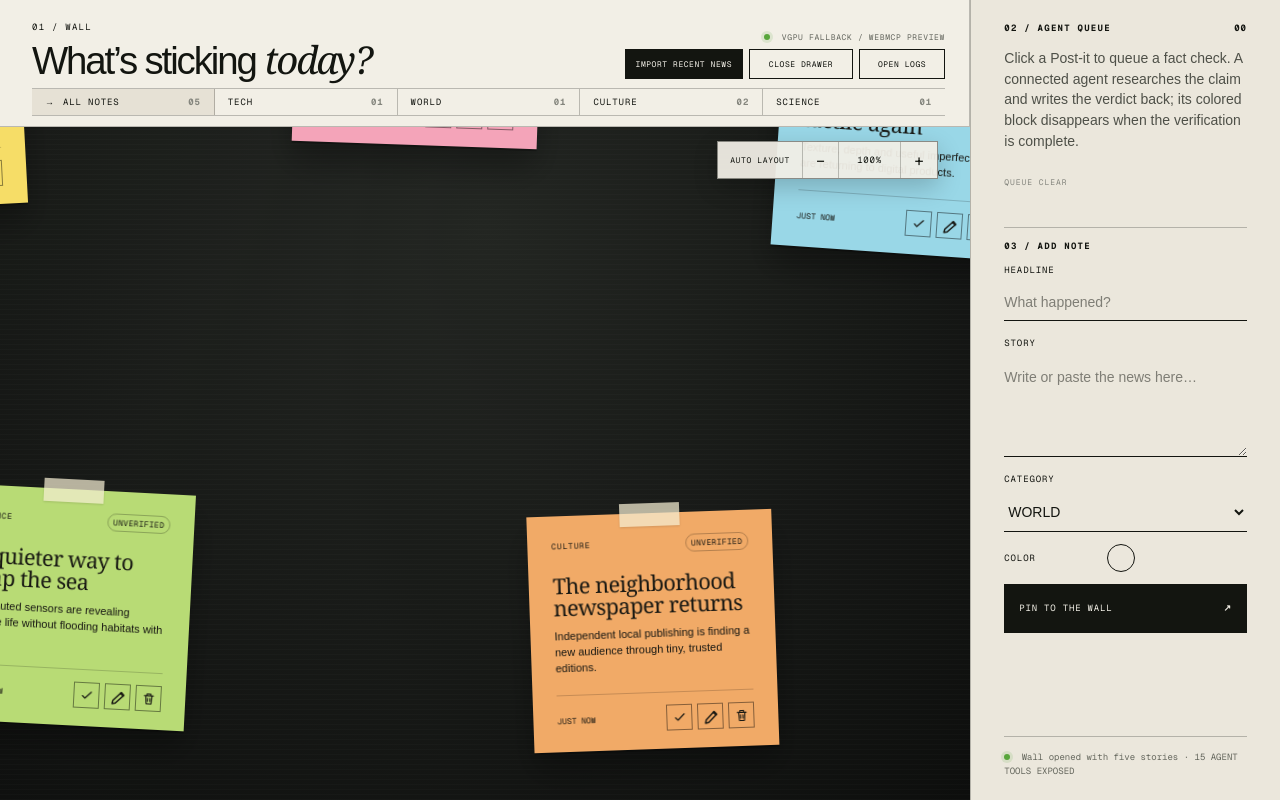
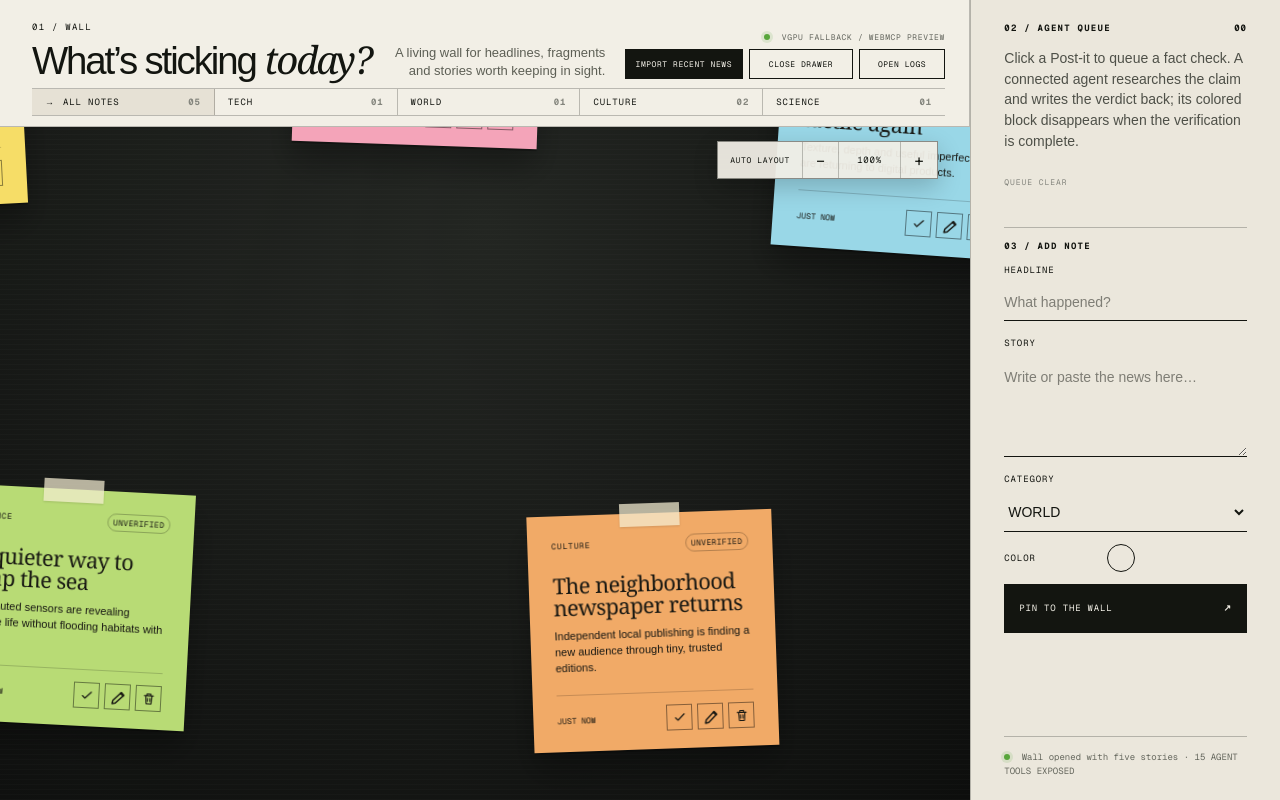
Before and after one commit to aletheia/the-daily-wall, a Next.js app: page / in a window 1280 px wide. Built offline with nearby package versions, Linux system fonts and the light colour scheme.

Commit message:
Keep wall description between header actions

```diff
--- a/app/globals.css
+++ b/app/globals.css
@@ -19,12 +19,12 @@ button { cursor: pointer; }
 .news-layout { height: 100vh; min-height: 760px; display: grid; grid-template-columns: minmax(0, 1fr) minmax(310px, 380px); grid-template-rows: auto minmax(0, 1fr); transition: grid-template-columns .36s cubic-bezier(.22,.78,.25,1); }
 .news-layout.drawer-closed { grid-template-columns: minmax(0, 1fr) minmax(0, 0); }
 .news-layout.drawer-closed .composer { padding-right: 0; padding-left: 0; border-left-color: transparent; opacity: 0; visibility: hidden; pointer-events: none; transform: translateX(42px); transition: transform .3s cubic-bezier(.4,0,1,1), opacity .2s ease, padding .36s ease, border-color .2s ease, visibility 0s linear .36s; }
-.rail { grid-column: 1; grid-row: 1; padding: 13px 24px 10px 32px; display: grid; grid-template-columns: minmax(285px, auto) minmax(180px, 1fr) auto; align-items: end; column-gap: 20px; border-right: 1px solid var(--line); border-bottom: 1px solid var(--line); }
+.rail { grid-column: 1; grid-row: 1; padding: 13px 24px 10px 32px; display: grid; grid-template-columns: minmax(285px, auto) minmax(180px, 1fr) max-content; align-items: end; column-gap: clamp(12px, 1.5vw, 20px); border-right: 1px solid var(--line); border-bottom: 1px solid var(--line); }
 .composer { grid-column: 2; grid-row: 1 / 3; min-width: 0; padding: 22px clamp(20px, 2.6vw, 34px); display: flex; flex-direction: column; justify-content: flex-start; overflow-x: hidden; overflow-y: auto; border-left: 1px solid var(--line); background: #ebe7dc; opacity: 1; visibility: visible; transform: translateX(0); transition: transform .36s cubic-bezier(.22,.78,.25,1), opacity .24s ease .08s, padding .36s ease, border-color .24s ease, visibility 0s; }
 .section-code { font: 9px var(--font-geist-mono), monospace; letter-spacing: .14em; }
 .rail h1, .composer h2 { margin: 4px 0 0; font-size: clamp(28px, 3vw, 44px); line-height: .94; letter-spacing: -.055em; font-weight: 400; }
 .rail h1 em, .composer h2 em { font-family: Georgia, serif; font-weight: 400; }
-.rail > p { justify-self: end; max-width: none; margin: 0; color: #5d5f55; font-size: 13px; line-height: 1.5; text-align: right; white-space: nowrap; }
+.rail > p { min-width: 0; justify-self: end; max-width: 520px; margin: 0; color: #5d5f55; font-size: 13px; line-height: 1.35; text-align: right; text-wrap: balance; }
 .rail-actions { display: grid; justify-items: end; gap: 7px; }
 .rail-runtime-status { color: #64665e; font: 8px var(--font-geist-mono), monospace; letter-spacing: .08em; white-space: nowrap; }
 .rail-runtime-status i { display: inline-block; width: 6px; height: 6px; margin-right: 6px; border-radius: 50%; background: #58a63b; box-shadow: 0 0 0 3px rgba(88,166,59,.14); }
@@ -178,7 +178,7 @@ button.fact-badge:hover { transform: translateY(-1px); box-shadow: 0 0 0 2px rgb
   100% { max-height: 230px; opacity: 1; transform: scaleY(1) translateY(0); }
 }
 
-@media (max-width: 1350px) { .news-layout { grid-template-columns: minmax(0, 1fr) minmax(310px, 310px); } .news-layout.drawer-closed { grid-template-columns: minmax(0, 1fr) minmax(0, 0); } .rail { grid-template-columns: 1fr auto; } .rail > p { display: none; } .rail nav { grid-column: 1 / -1; } }
+@media (max-width: 1350px) { .news-layout { grid-template-columns: minmax(0, 1fr) minmax(310px, 310px); } .news-layout.drawer-closed { grid-template-columns: minmax(0, 1fr) minmax(0, 0); } .rail { grid-template-columns: minmax(255px, auto) minmax(150px, 1fr) max-content; } .rail nav { grid-column: 1 / -1; } }
 @media (hover: none) { .queue-remove { opacity: 1; transform: scale(1); } }
-@media (max-width: 760px) { .newsroom-header { grid-template-columns: 1fr auto; } .newsroom-header p { display: none; } .news-layout { height: auto; display: block; } .news-layout.drawer-closed .composer { min-height: 0; max-height: 0; padding-top: 0; padding-bottom: 0; border: 0; } .rail { display: block; padding: 28px 22px 20px; } .rail-actions { margin-top: 18px; justify-items: start; } .rail-action-buttons { max-width: 100%; overflow-x: auto; } .rail nav { overflow-x: auto; } .rail nav button { min-width: 118px; } .postit-stage { height: 760px; } .postit { width: 42%; } .composer { min-height: 680px; max-height: 1800px; transition: max-height .4s cubic-bezier(.22,.78,.25,1), min-height .4s ease, transform .36s cubic-bezier(.22,.78,.25,1), opacity .24s ease .08s, padding .36s ease, border-color .24s ease, visibility 0s; } .agent-log-panel { height: min(48vh, 420px); } .log-columns, .log-entry { grid-template-columns: 58px 62px 66px minmax(0, 1fr); gap: 6px; } }
+@media (max-width: 760px) { .newsroom-header { grid-template-columns: 1fr auto; } .newsroom-header p { display: none; } .news-layout { height: auto; display: block; } .news-layout.drawer-closed .composer { min-height: 0; max-height: 0; padding-top: 0; padding-bottom: 0; border: 0; } .rail { display: block; padding: 28px 22px 20px; } .rail > p { justify-self: auto; max-width: 480px; margin-top: 12px; text-align: left; } .rail-actions { margin-top: 18px; justify-items: start; } .rail-action-buttons { max-width: 100%; overflow-x: auto; } .rail nav { overflow-x: auto; } .rail nav button { min-width: 118px; } .postit-stage { height: 760px; } .postit { width: 42%; } .composer { min-height: 680px; max-height: 1800px; transition: max-height .4s cubic-bezier(.22,.78,.25,1), min-height .4s ease, transform .36s cubic-bezier(.22,.78,.25,1), opacity .24s ease .08s, padding .36s ease, border-color .24s ease, visibility 0s; } .agent-log-panel { height: min(48vh, 420px); } .log-columns, .log-entry { grid-template-columns: 58px 62px 66px minmax(0, 1fr); gap: 6px; } }
 @media (prefers-reduced-motion: reduce) { .news-layout, .composer, .postit, .postit::before, .postit::after, .postit > *, .shred-confetti i, .tape { transition-duration: .01ms !important; animation-duration: .01ms !important; animation-delay: 0ms !important; } }
```
